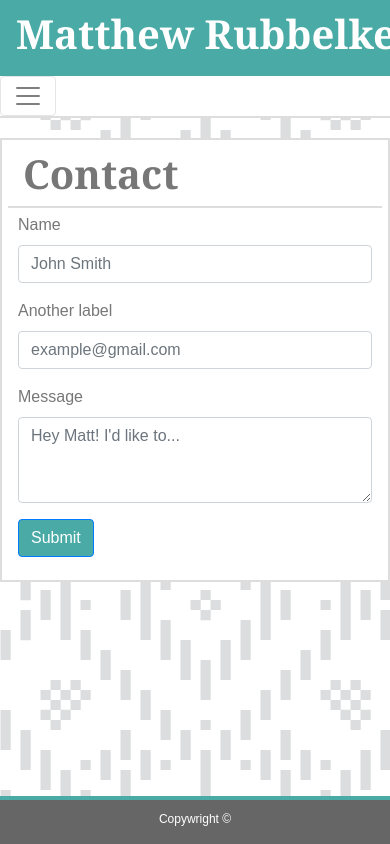
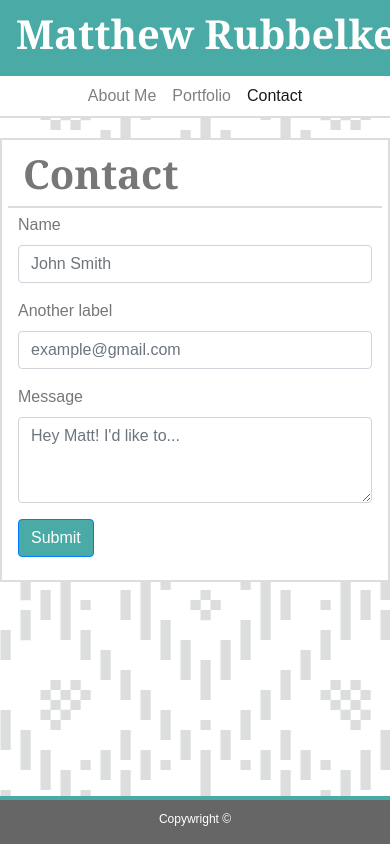
Before and after one commit to MattRubbelke/Bootstrap-Portfolio, a plain HTML site: page contact.html in a window 390 px wide. Shown: the top 844 px of the page. Drawn offline with nearby package versions, Linux system fonts and the light colour scheme.

Commit message:
Final Version

```diff
--- a/contact.html
+++ b/contact.html
@@ -10,14 +10,11 @@
 </head>
 <body>
     <div class="navwidth">
-        <nav class="navbar navbar-expand-lg navbar-light" id="navbarwidth">
+        <nav class="navbar navbar-expand flex-column flex-md-row navbar-light" id="navbarwidth">
             <div id="myname">
                 <a class="navbar-brand" href="index.html"><h1 id="name">Matthew Rubbelke</h1></a>
             </div>
-            <button class="navbar-toggler" type="button" data-toggle="collapse" data-target="#navbarTogglerDemo01" aria-controls="navbarTogglerDemo01" aria-expanded="false" aria-label="Toggle navigation">
-                    <span class="navbar-toggler-icon"></span>
-                    </button>
-            <div class="navbar-collapse collapse w-100 order-3 dual-collapse2" id="navbarSupportedContent">
+            <div class="navbar-collapse justify-content-center" id="navbarSupportedContent">
                     <ul class="navbar-nav ml-auto">
                         <li class="nav-item">
                             <a class="nav-link" href="index.html">About Me</a>
@@ -26,11 +23,12 @@
                             <a class="nav-link" href="portfolio.html">Portfolio</a>
                         </li>
                         <li class="nav-item active">
-                            <a class="nav-link" href="#">Contact</a>
+                            <a class="nav-link" href="contact.html">Contact</a>
                         </li>
                     </ul>
                 </div>
         </nav>
+    </div>
     </div>
     <div class="container">
         <div class="row">
--- a/style.css
+++ b/style.css
@@ -12,8 +12,7 @@ h1 {
 
 ul {
     list-style: none;
-    display: inline-flex;
-    float: right;
+    color: #777777;
     margin-bottom: 0;
 }
 
@@ -21,14 +20,11 @@ nav{
     margin: 0px;
 }
 
+
 .navwidth{
     width: 100%;
     background-color: #ffffff;
     border-bottom: 2px solid #dddddd;
-}
-
-.navbar-toggler{
-    margin-right: 20px;
 }
 
 #navbarwidth{
@@ -50,8 +46,13 @@ nav{
 #myname{
     background-color: #4aaaa5;
     width: 1/3%;
-    position: relative;
-    top: 0;
+}
+
+@media screen and (max-width: 680px) {
+    #myname{
+    width: 100%;
+    text-align: center;
+    }
 }
 
 .row{
```
Also changed, not shown: index.html (+10 -5 lines), portfolio.html (+9 -9 lines).
